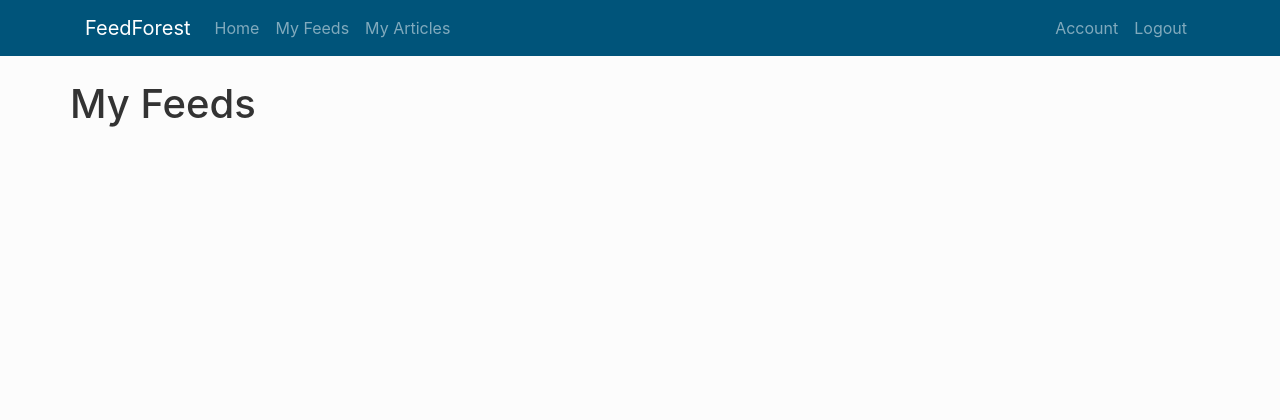
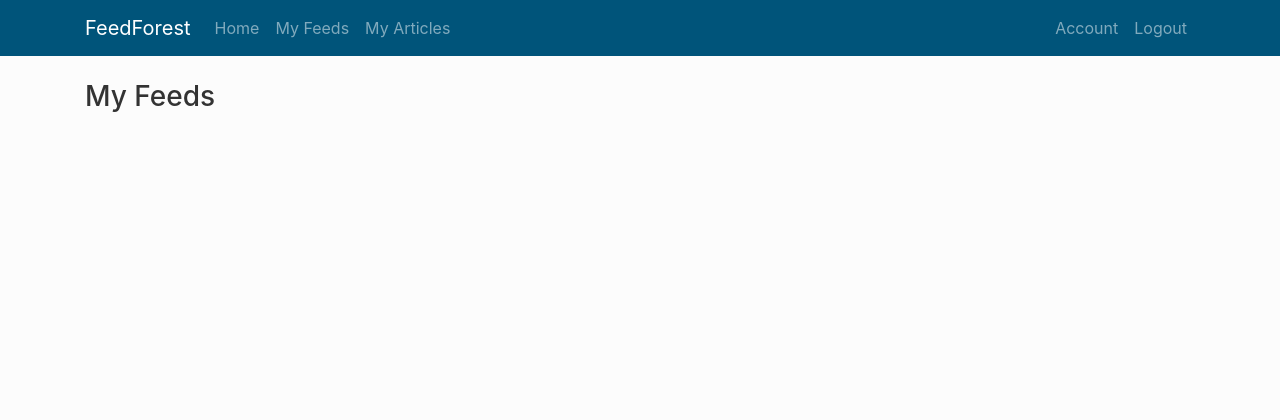
Before and after one commit to Ak5cel/feedforest, a Flask app: page /myfeeds in a window 1280 px wide. Shown: the top 420 px of the page. Run offline with Flask 2, Linux system fonts and the light colour scheme; a user stored in the database is signed in; tables that the repository leaves empty hold one stand-in row (values such as "Sample post"); some libraries are stand-ins or nearby versions.

Commit message:
Added My Feeds page

```diff
--- a/feedforest/static/main.css
+++ b/feedforest/static/main.css
@@ -47,3 +47,34 @@
 	top: 5rem;
 	border-radius: 0;
 }
+
+/*Extra small devices (portrait phones, less than 576px)
+No media query for `xs` since this is the default in Bootstrap*/
+
+/*Small devices (landscape phones, 576px and up)*/
+@media (min-width: 576px) {
+	.card-columns {
+		column-count: 1;
+	}
+}
+
+/*Medium devices (tablets, 768px and up)*/
+@media (min-width: 768px) {
+	.card-columns {
+		column-count: 2;
+	}
+}
+
+/*Large devices (desktops, 992px and up)*/
+@media (min-width: 992px) {
+	.card-columns {
+		column-count: 2;
+	}
+}
+
+/*Extra large devices (large desktops, 1200px and up)*/
+@media (min-width: 1200px) {
+	.card-columns {
+		column-count: 3;
+	}
+}
--- a/feedforest/templates/myfeeds.html
+++ b/feedforest/templates/myfeeds.html
@@ -1,5 +1,24 @@
 {% extends "layout.html" %}
 
 {% block content %}
-	<h1>My Feeds</h1>
+	<div class="col">
+		<h3 class="mb-4">My Feeds</h3>
+		<div class="card-columns">
+			{% for feed in current_user.selected_feeds %}
+				<div class="card mb-4">
+					<div class="card-body">
+						<h5 class="card-title mb-4">
+							<a class="text-dark" href="{{ feed.rss_link }}" title="{{ feed.rss_link }}">{{ feed.site_name }}</a>
+						</h5>
+						{% for article in feed.articles %}
+							<p class="card-text">
+								<a href="{{ article.link }}">{{ article.title }}</a>
+							</p>
+						{% endfor %}
+					</div>
+				</div>
+			{% endfor %}
+		</div>
+	</div>
+
 {% endblock content %}
```
